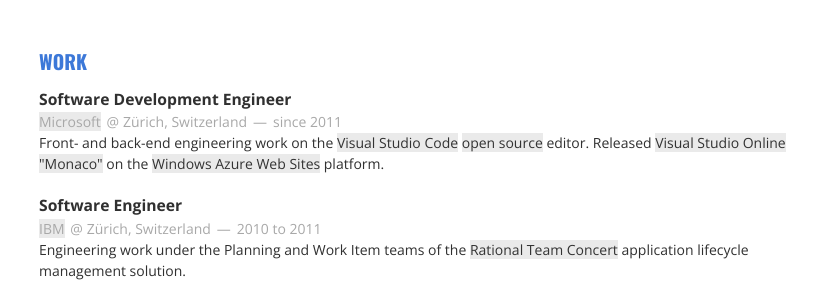
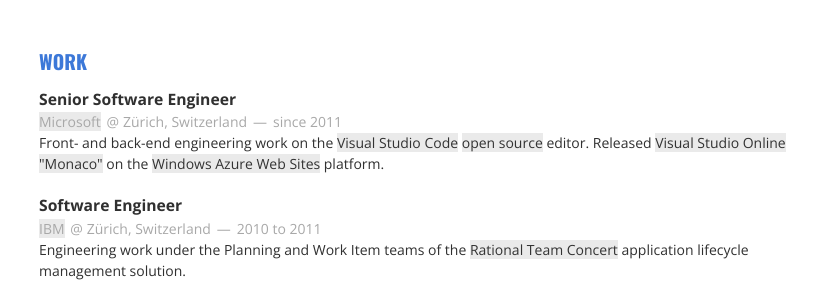
Before and after one commit to joaomoreno/resume, a plain HTML site: page index.html in a window 1280 px wide. Shown: the top 282 px of the page, 321-1138 px from the left. Drawn offline with nearby package versions, Linux system fonts and the light colour scheme.

Commit message:
Update index.html

```diff
--- a/index.html
+++ b/index.html
@@ -46,7 +46,7 @@
 				<h1>Work</h1>
 				<article>
 					<header>
-						<h1>Software Development Engineer</h1>
+						<h1>Senior Software Engineer</h1>
 						<span><a href="http://www.microsoft.com/">Microsoft</a></span>
 						<span><address>Zürich, Switzerland</address><time>since 2011</time></span>
 					</header>
```
